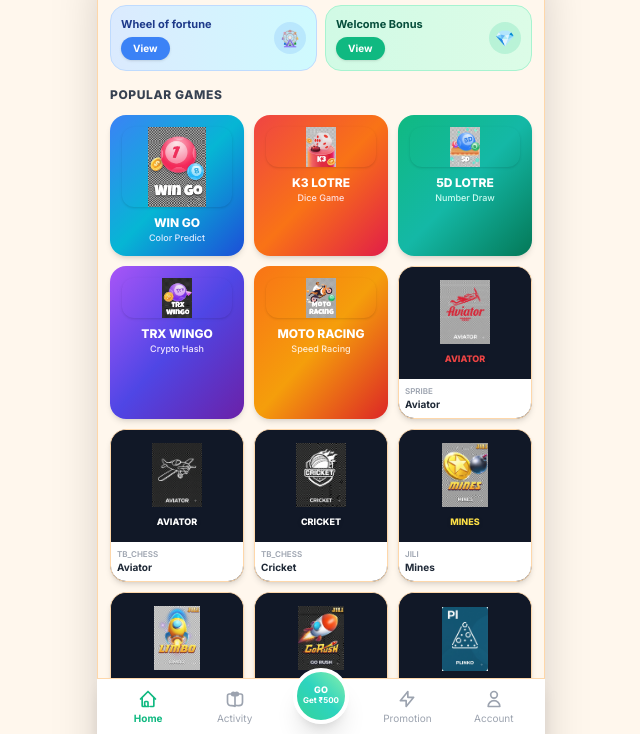
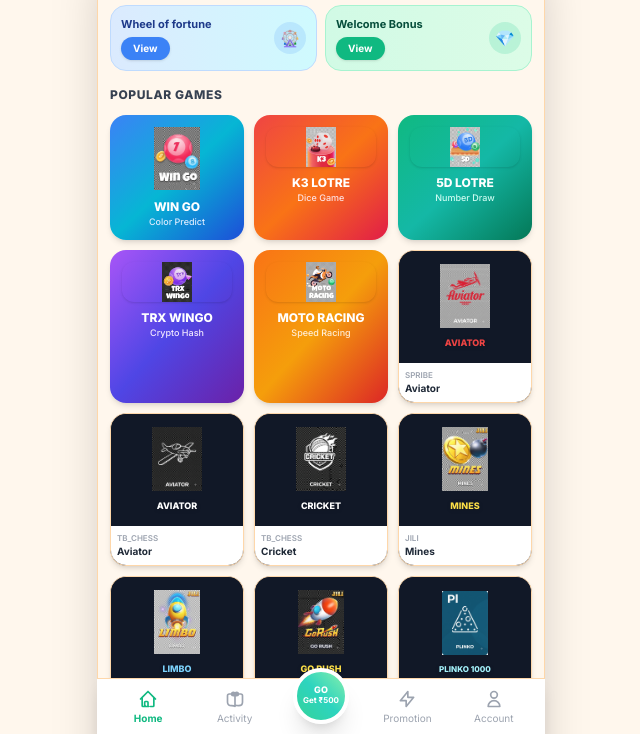
Before and after one commit to 14sunilsunil3-hub/SBwin, a website: page index.html in a window 1280 px wide. Shown: the part 64-798 px from the top of the page, without its empty margins (319-959 px from the left). Drawn offline with nearby package versions, Linux system fonts and the light colour scheme.

Commit message:
Update index.html

```diff
--- a/index.html
+++ b/index.html
@@ -86,9 +86,11 @@
 
           <!-- 1. Win Go -->
           <a href="assist/win-go.html" onclick="showToast('Launching Win Go...')" class="bg-gradient-to-br from-blue-500 via-cyan-500 to-blue-700 text-white rounded-2xl p-3 text-center shadow-md relative overflow-hidden block">
-            <img src="assets/wingo.png" alt="Win Go" class="w-full h-20 object-contain mx-auto rounded-xl shadow">
+  <div class="h-16 w-full flex items-center justify-center">
+    <img src="assets/wingo.png" alt="Win Go" class="max-h-full max-w-full object-contain">
+  </div>
+  <h4 class="font-extrabold text-xs mt-2">WIN GO</h4>
 
-            <h4 class="font-extrabold text-xs mt-2">WIN GO</h4>
             <p class="text-[9px] text-blue-100 font-medium">Color Predict</p>
           </a>
 
```
